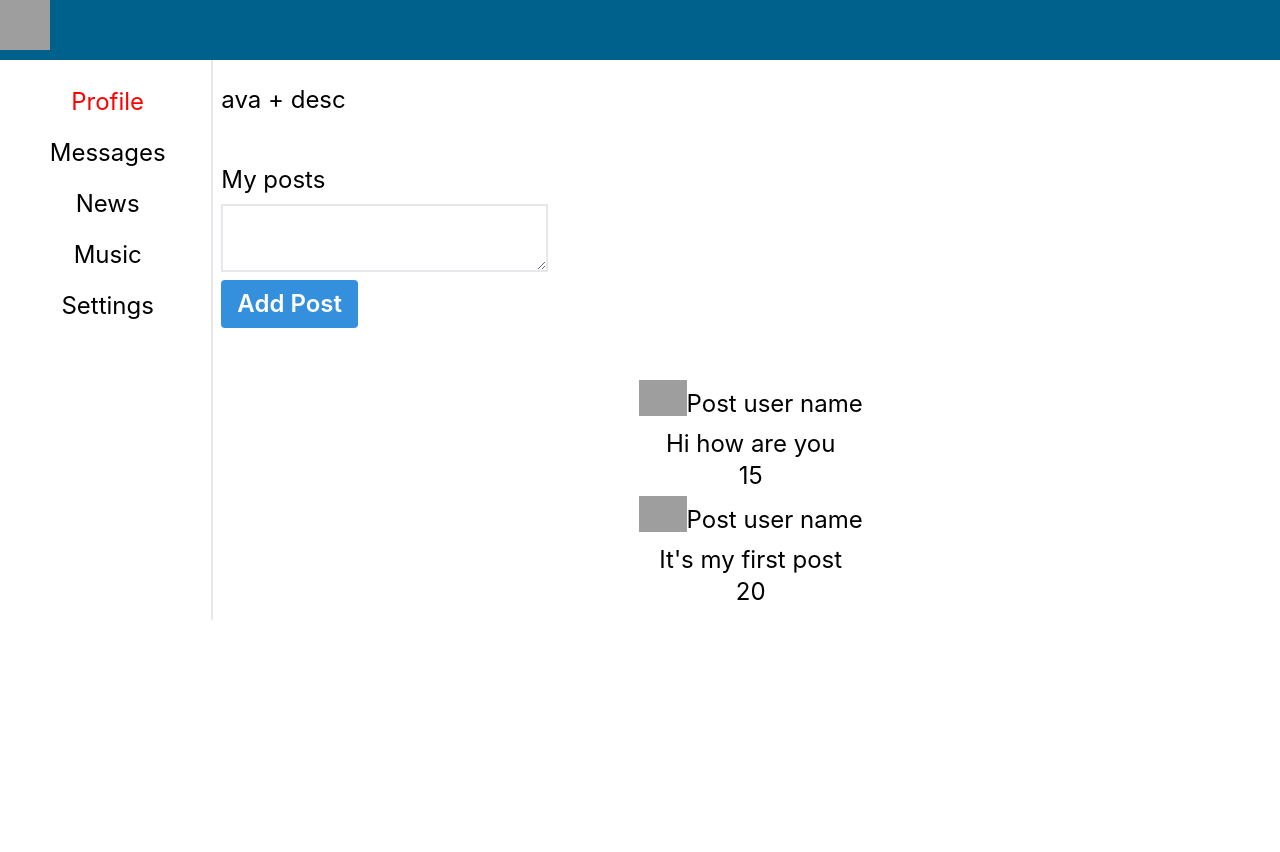
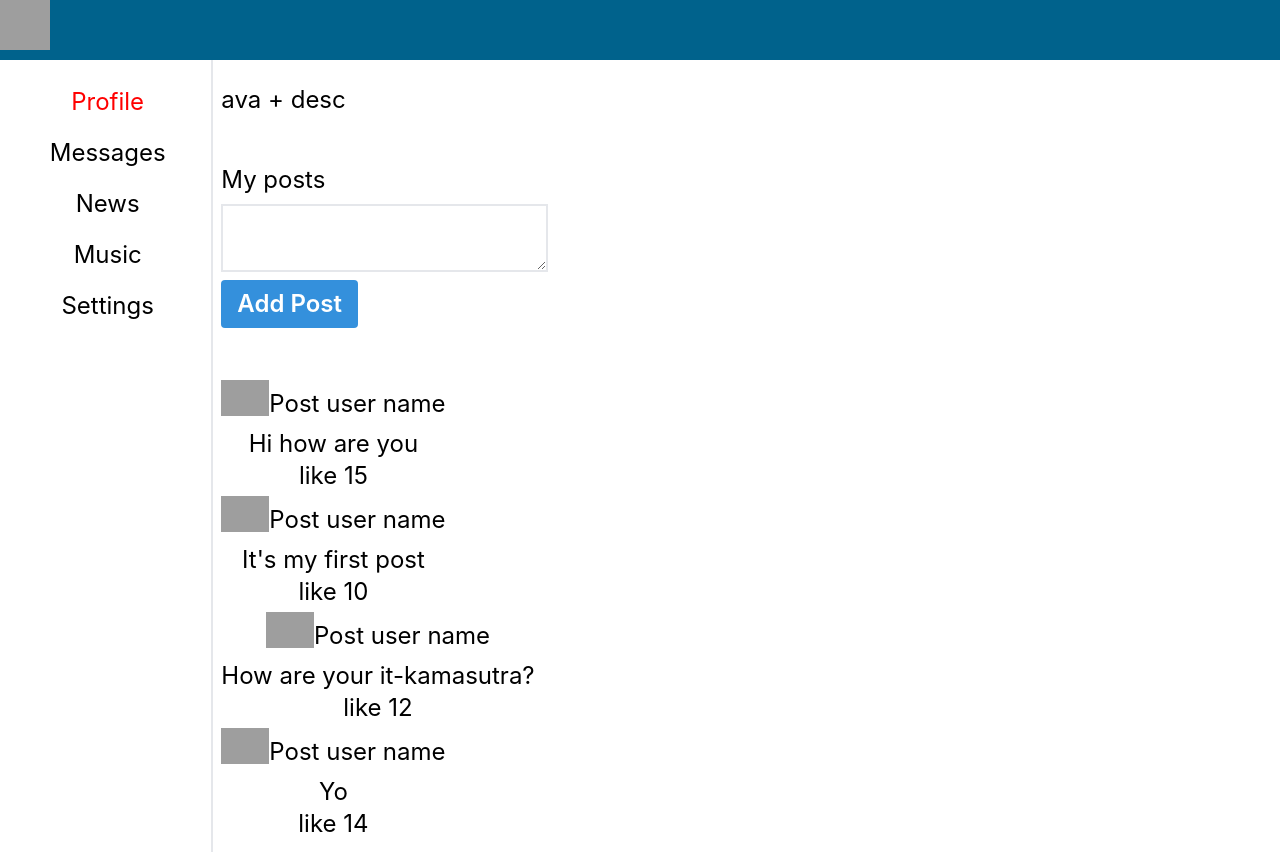
Before and after one commit to noob1997C/firstReactProj, a React (Create React App) app: page /profile in a window 1280 px wide. Before the commit the page ends 800 px from the top, so only its background shows below. Built offline with nearby package versions, Linux system fonts and the light colour scheme; grey boxes are pictures that could not be loaded.

Commit message:
Рефакторинг компонент и вывод данных в index.js

```diff
--- a/src/App.js
+++ b/src/App.js
@@ -10,7 +10,7 @@ import Settings from './components/Settings/Settings';
 
 
 
-function App() {
+function App(props) {
   return (
     <BrowserRouter>
         <div className='app-wrapper'>
@@ -18,8 +18,8 @@ function App() {
           <Navbar />
           <div className='app-wrapper-content'>
             <Routes>
-              <Route path='/messages' element={<Messages/>}/>
-              <Route path='/profile' element={<Profile/>}/>
+              <Route path='/messages' element={<Messages dialogs={props.dialogs} messages={props.messages}/>}/>
+              <Route path='/profile' element={<Profile posts={props.posts}/>}/>
               <Route path='/music' element={<Music/>}/>
               <Route path='/news' element={<News/>}/>
               <Route path='/settings' element={<Settings/>}/>
--- /dev/null
+++ b/src/components/Messages/DialogItem/DialogItem.jsx
@@ -0,0 +1,10 @@
+import { NavLink } from "react-router-dom";
+
+
+const DialogItem = (props) => {
+    return (
+      <div className="dialog-item"><NavLink to={`/message/${props.id}`}>{props.name}</NavLink></div>
+    );
+  }
+
+  export default DialogItem;
--- /dev/null
+++ b/src/components/Messages/Message/Message.jsx
@@ -0,0 +1,8 @@
+
+const Message = (props) => {
+    return (
+      <div className="message">{props.message}</div>
+    );
+  }
+
+export default Message;
--- a/src/components/Messages/Messages.jsx
+++ b/src/components/Messages/Messages.jsx
@@ -1,33 +1,23 @@
-import { NavLink } from "react-router-dom";
-
-const DialogItem = (props) => {
-  return (
-    <div className="dialog-item"><NavLink to={`/message/${props.id}`}>{props.name}</NavLink></div>
-  );
-}
-
-const Message = (props) => {
-  return (
-    <div className="message">{props.message}</div>
-  );
-}
+import Message from "./Message/Message";
+import DialogItem from "./DialogItem/DialogItem";
 
 const Messages = (props) => {
+
+  let dialogElements = props.dialogs.map((dialog) =>
+    <DialogItem name={dialog.name} id={dialog.id}/>
+  );
+
+  let messagesElements = props.messages.map((message) =>
+    <Message message={message.message}/>
+  );
+
     return (
       <div className='dialogs pt-6 flex justify-between max-w-2xl px-1 text-center'>
         <div className="dialog-items">
-          <DialogItem name="Dimych" id="1"/>
-          <DialogItem name="Andrey" id="2"/>
-          <DialogItem name="Sveta" id="3"/>
-          <DialogItem name="Sasha" id="4"/>
-          <DialogItem name="Victor" id="5"/>
-          <DialogItem name="Valera" id="6"/>
+          {dialogElements}
         </div>
         <div className="messages max-w-xs">
-          <Message message="Hi"/>
-          <Message message="How are you?"/>
-          <Message message="How are your it-kamasutra?"/>
-          <Message message="Yo"/>
+          {messagesElements}
         </div>
       </div>
     );
--- a/src/components/Profile/MyPosts/MyPosts.jsx
+++ b/src/components/Profile/MyPosts/MyPosts.jsx
@@ -1,13 +1,17 @@
 import Post from "./Post/Post";
 
-const MyPosts = () => {
+const MyPosts = (props) => {
+
+  let postsElement = props.posts.map((post) =>
+    <Post likeCount={post.likeCount} message={post.message}/>
+  );
+
     return (
       <div className="text-2xl mb-3 pl-2">
         <div className="mb-2">My posts</div>
         <div><textarea className="border-2"></textarea></div>
         <button className="btn btn-blue mb-12 mr-2">Add Post</button>
-        <Post likeCount="15" message="Hi how are you"/>
-        <Post likeCount="20" message="It's my first post"/>
+        <div className="posts">{postsElement}</div>
       </div>
     );
 }
--- a/src/components/Profile/MyPosts/Post/Post.jsx
+++ b/src/components/Profile/MyPosts/Post/Post.jsx
@@ -11,7 +11,7 @@ const Post = (props) => {
           </div>
         </div>
         <div>{props.message}</div>
-        <div>{props.likeCount}</div>
+        <div><span>like </span>{props.likeCount}</div>
       </div>
     );
 }
--- a/src/components/Profile/Profile.jsx
+++ b/src/components/Profile/Profile.jsx
@@ -1,11 +1,12 @@
 import MyPosts from "./MyPosts/MyPosts";
 import ProfileInfo from "./ProfileInfo/ProfileInfo";
 
-const Profile = () => {
+
+const Profile = (props) => {
     return (
       <div className='content pt-6'>
         <ProfileInfo/>
-        <MyPosts />
+        <MyPosts posts={props.posts}/>
       </div>
     );
 }
--- a/src/index.js
+++ b/src/index.js
@@ -4,10 +4,33 @@ import './index.css';
 import App from './App';
 import reportWebVitals from './reportWebVitals';
 
+let postsData = [
+  {id: 1, likeCount: 15, message: 'Hi how are you'},
+  {id: 2, likeCount: 10, message: "It's my first post"},
+  {id: 3, likeCount: 12, message: 'How are your it-kamasutra?'},
+  {id: 4, likeCount: 14, message: 'Yo'},
+];
+
+let dialogsData = [
+  {id: 1, name: "Dimych"},
+  {id: 2, name: "Andrey"},
+  {id: 3, name: "Sveta"},
+  {id: 4, name: "Sasha"},
+  {id: 5, name: "Victor"},
+  {id: 6, name: "Valera"},
+];
+
+let messagesData = [
+  {id: 1, message: 'Hi'},
+  {id: 2, message: 'How are you?'},
+  {id: 3, message: 'How are your it-kamasutra?'},
+  {id: 4, message: 'Yo'},
+];
+
 const root = ReactDOM.createRoot(document.getElementById('root'));
 root.render(
   <React.StrictMode>
-    <App />
+    <App posts={postsData} dialogs={dialogsData} messages={messagesData}/>
   </React.StrictMode>
 );
 
--- a/tailwind.config.js
+++ b/tailwind.config.js
@@ -54,6 +54,12 @@ module.exports = {
           textDecoration: 'underline',
           color: 'red',
         },
+        '.posts': {
+          display: 'flex',
+          alignItems: 'start',
+          justifyContent: 'start',
+          flexDirection: 'column',
+        },
       })
     })
   ],
```
